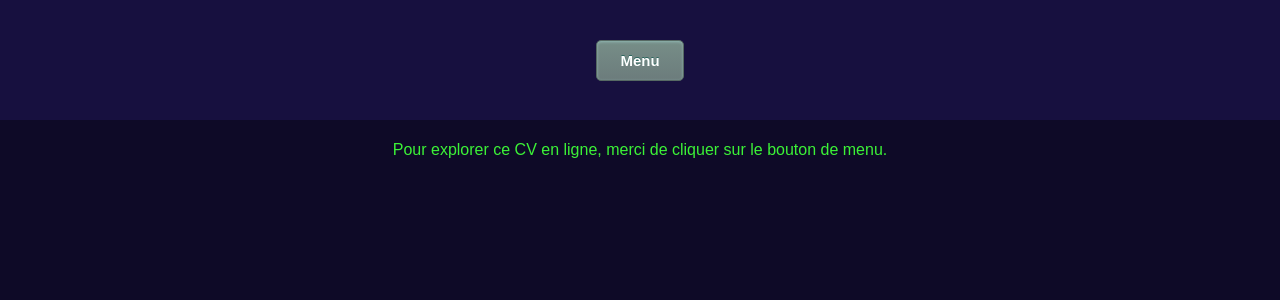
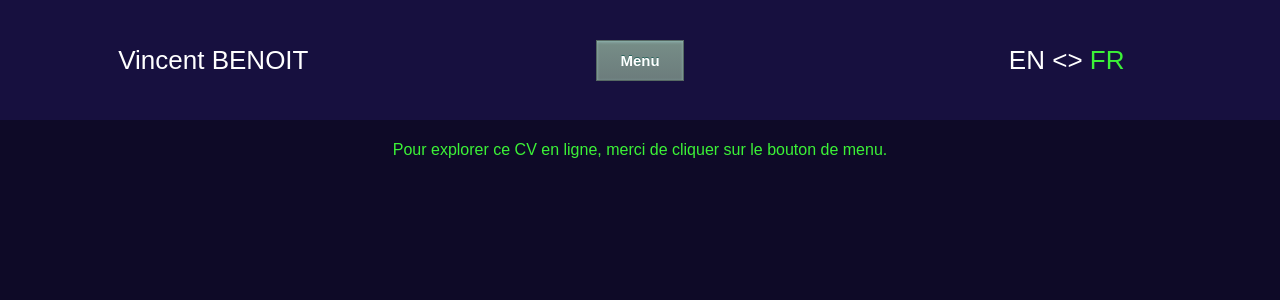
Before and after one commit to vbenoit/online-cv, a React (Create React App) app: page / in a window 1280 px wide. Shown: the top 300 px of the page. Built offline with nearby package versions, Linux system fonts and the light colour scheme.

Commit message:
feat : i18n

```diff
--- a/src/App.css
+++ b/src/App.css
@@ -1,4 +1,4 @@
-.App {
+.app {
   text-align: center;
   background-color: #0E0A27;
   height: 100vh;
@@ -6,15 +6,13 @@
   font-family: Arial, Helvetica, sans-serif;
 }
 
-#menu-toggle button {
-  height: 80%;
-}
 
-.App-header {
+
+.app_header {
   background-color: #17103F;
   min-height: 15vh;
   display: flex;
-  flex-direction: column;
+  flex-direction: row;
   align-items: center;
   justify-content: center;
   font-size: calc(10px + 2vmin);
@@ -22,15 +20,24 @@
   position: relative;
 }
 
-.App-link {
+.app_header div {
+  text-align: center;
+  flex-basis: 100%;
+}
+
+.app_link {
   color: #61dafb;
 }
 
-#menu-button {
+.app_header-menu_toggle button {
+  height: 80%;
+}
+
+.menu_button {
 	box-shadow:inset 0px 1px 3px 0px #91b8b3;
 	background:linear-gradient(to bottom, #768d87 5%, #6c7c7c 100%);
 	background-color:#768d87;
-	border-radius:5px;
+	/*border-radius:5px;*/
 	border:1px solid #566963;
 	display:inline-block;
 	cursor:pointer;
@@ -43,18 +50,22 @@
 	text-shadow:0px -1px 0px #2b665e;
 }
 
-#menu-button:hover {
+.menu_button:hover {
 	background:linear-gradient(to bottom, #6c7c7c 5%, #768d87 100%);
 	background-color:#6c7c7c;
 }
 
-#menu-button:active {
+.menu_button:active {
 	position:relative;
 	top:1px;
 }
 
-#menu-button:focus {
+.menu_button:focus {
   outline: none;
+}
+
+.lang-selected {
+  color: #3CF237;
 }
 
 main {
--- a/src/App.js
+++ b/src/App.js
@@ -2,6 +2,7 @@ import React, { useState } from 'react';
 import './App.css';
 import CircleMenu from './CircleMenu';
 import MainContent from './MainContent';
+import { en, fr, langSelected } from './Consts';
 
 const circleMenuBasisClass = "Circle-menu-basis";
 const circleMenuInClass = "Circle-menu-in";
@@ -11,7 +12,25 @@ function App() {
 
   const [circleMenuClass, setCircleMenuClass] = useState(circleMenuBasisClass);
   const [contentType, setContentType] = useState("default");
-  const [lang, setLang] = useState("fr_FR");
+  // TODO all occurences of "fr_FR" / "en_EN" in consts files
+  const [lang, setLang] = useState(fr);
+  const [enSelected, setEnSelected] = useState("");
+  const [frSelected, setFrSelected] = useState(langSelected);
+
+  function changeLang(pLang){
+    return function (){
+      setLang(pLang);
+      if ( pLang === fr ){
+        // TODO add to consts
+        setFrSelected(langSelected);
+        setEnSelected("");
+      }
+      else {
+        setFrSelected("");
+        setEnSelected(langSelected);
+      }
+    }
+  }
 
   function toggleCircleMenuClass() {
     if (circleMenuClass === circleMenuBasisClass) {
@@ -39,15 +58,23 @@ function App() {
     + contenu
     + quelques logo
     + ajouter lien vers le dépôt github comme exemple de code
+    + add sound?
   */
 
   return (
-    <div className="App">
-      <header className="App-header">
-        <div id="menu-toggle" >
-          <button id="menu-button" onClick={toggleCircleMenuClass} >
+    <div className="app">
+      <header className="app_header">
+        <div className="app_header-name">
+          Vincent BENOIT
+        </div>
+        <div className="app_header-menu_toggle" >
+          <button className="menu_button" onClick={toggleCircleMenuClass} >
             Menu
           </button>
+        </div>
+        <div className="app_header-lang">
+          <span className={enSelected} onClick={changeLang("en_EN")} >EN</span>&nbsp;&lt;&gt;&nbsp;
+          <span className={frSelected} onClick={changeLang("fr_FR")} >FR</span>
         </div>
       </header>
       <main>
--- /dev/null
+++ b/src/Consts.js
@@ -0,0 +1,3 @@
+export const langSelected = "lang-selected";
+export const fr = "fr_FR";
+export const en = "en_EN";
--- a/src/MainContent.js
+++ b/src/MainContent.js
@@ -10,11 +10,14 @@ export default function MainContent(props) {
 
     const [content, setContent] = useState();
     const [pristine, setPristine] = useState(true);
+    const [previousLang, setPreviousLang] = useState("");
     const [previousType, setPreviousType] = useState("");
 
-    if ( props.type !== previousType ) {
+    if ( props.type !== previousType
+        || props.lang !== previousLang  ) {
         setPristine(true);
         setPreviousType(props.type);
+        setPreviousLang(props.lang);
     }
 
     function appendElements( lineIndex ) {
--- a/src/Texts.js
+++ b/src/Texts.js
@@ -1,5 +1,7 @@
 export const fr = "fr_FR";
 export const en = "en_EN";
+
+// TODO merge consts & texts
 
 export const skills = "skills";
 export const jobs = "jobs";
@@ -9,39 +11,73 @@ export const texts = {
     "default" : {
         "fr_FR" : [
             {
-                "key" : "n1",
+                "key" : "nf1",
                 "value" : "Pour explorer ce CV en ligne, merci de cliquer sur le bouton de menu."
+            }
+        ],
+        "en_EN" : [
+            {
+                "key" : "ne1",
+                "value" : "To explore this resume, click on the menu button."
             }
         ]
     },
     "skills" : {
         "fr_FR" : [
             {
-                "key" : "s1",
+                "key" : "sf1",
                 "value" : "Compétence 1."
             },
             {
-                "key": "s2",
+                "key": "sf2",
                 "value" : "Compétence 2."
+            }
+        ],
+        "en_EN" : [
+            {
+                "key" : "se1",
+                "value" : "Skill 1."
+            },
+            {
+                "key": "se2",
+                "value" : "Skill 2."
             }
         ]
     },
     "jobs" : {
         "fr_FR" : [
             {
-                "key" : "j1",
+                "key" : "jf1",
+                "value" : "Poste 1."
+            },
+            {
+                "key" : "jf2",
+                "value" : "Poste 2."
+            },
+            {
+                "key" : "jf3",
+                "value" : "Poste 3."
+            },
+            {
+                "key" : "jf4",
+                "value" : "Poste 4. "
+            }
+        ],
+        "en_EN" : [
+            {
+                "key" : "je1",
                 "value" : "Job 1."
             },
             {
-                "key" : "j2",
+                "key" : "je2",
                 "value" : "Job 2."
             },
             {
-                "key" : "j3",
+                "key" : "je3",
                 "value" : "Job 3."
             },
             {
-                "key" : "j4",
+                "key" : "je4",
                 "value" : "Job 4. "
             }
         ]
@@ -49,24 +85,30 @@ export const texts = {
     "diploma" : {
         "fr_FR" : [
             {
-                "key" : "d1",
+                "key" : "df1",
                 "value" : "diplôme 1."
             },
             {
-                "key" : "d2",
+                "key" : "df2",
                 "value" : "diplôme 2."
             },
             {
-                "key" : "d3",
+                "key" : "df3",
                 "value" : "diplôme 3."
+            }
+        ],
+        "en_EN" : [
+            {
+                "key" : "de1",
+                "value" : "diploma 1."
             },
             {
-                "key" : "d4",
-                "value" : "diplôme 4."
+                "key" : "de2",
+                "value" : "diploma 2."
             },
             {
-                "key" : "d5",
-                "value" : "diplôme 5."
+                "key" : "de3",
+                "value" : "diploma 3."
             }
         ]
     }
```
